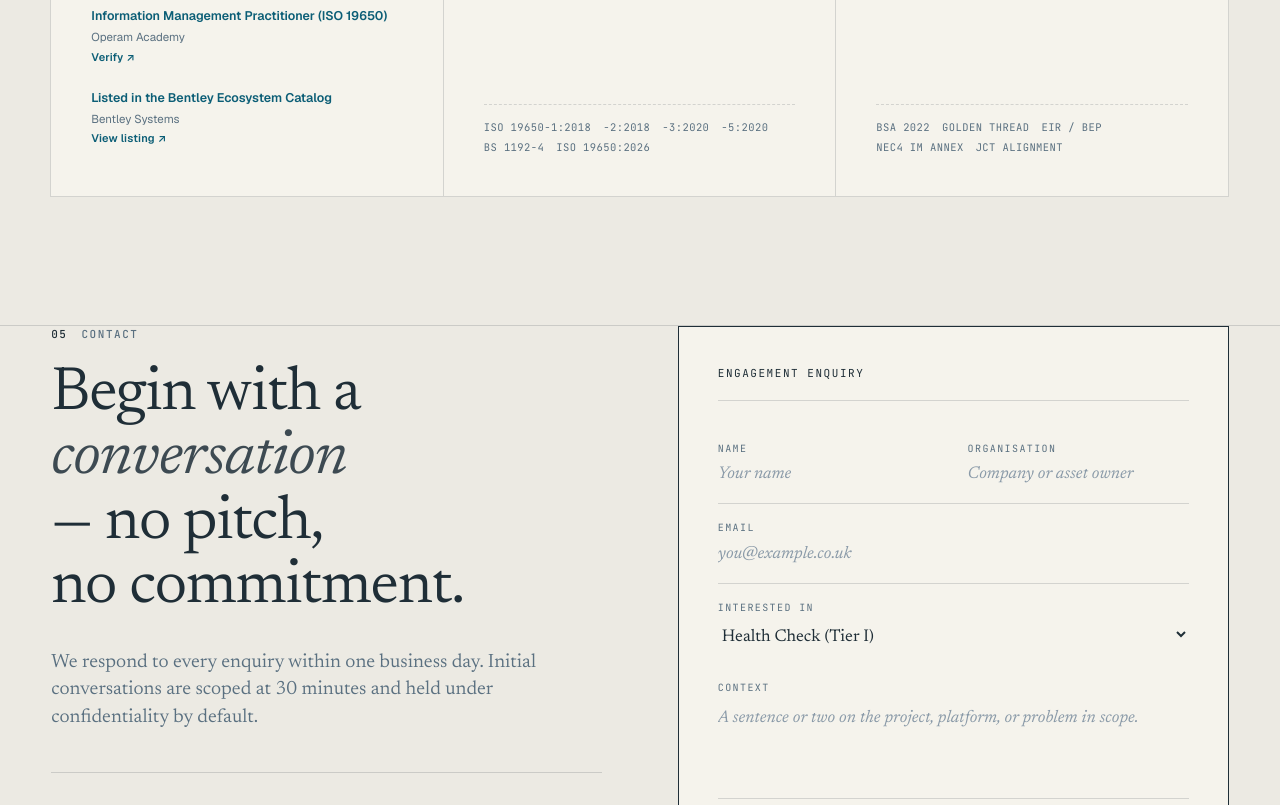
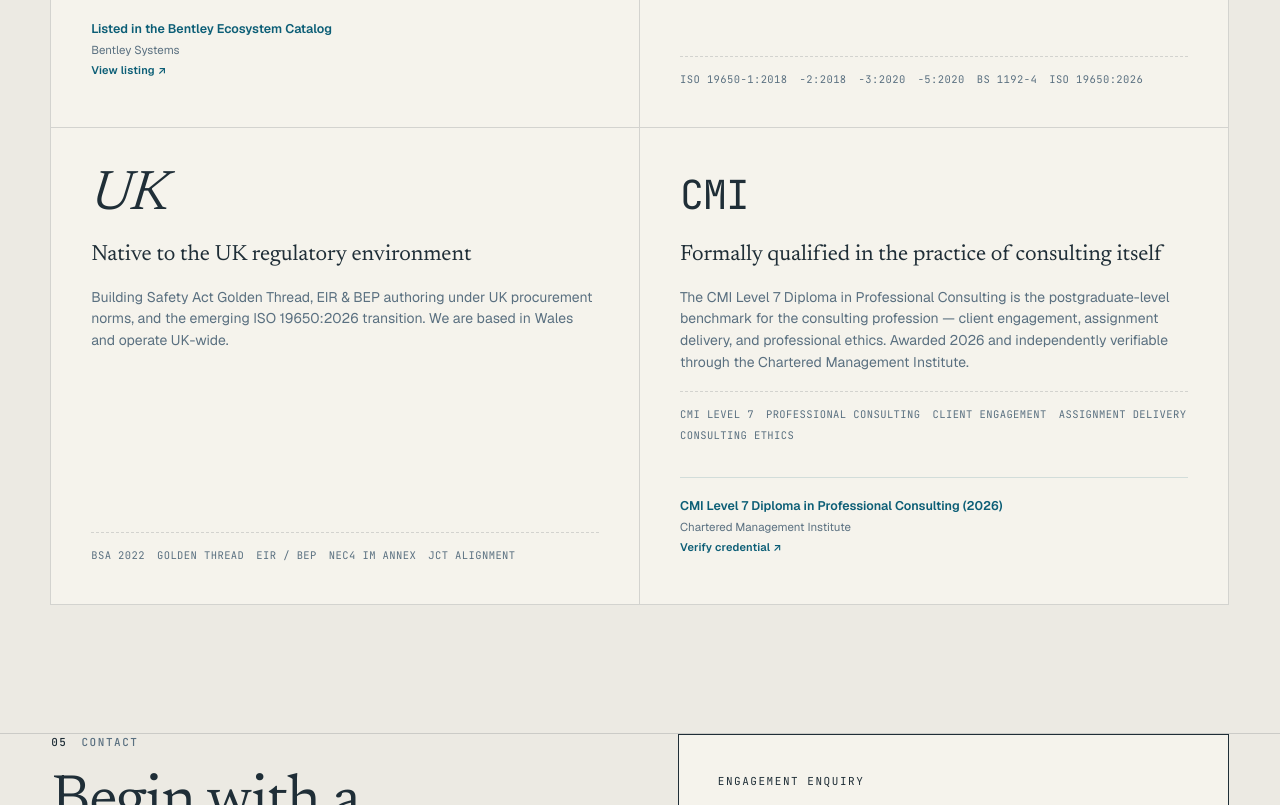
Before and after one commit to sylfaen-advisory/sylfaen-advisory-website, an Astro site: page / in a window 1280 px wide. Shown: the part 7462-8267 px from the top of the page. Built offline with nearby package versions, Linux system fonts and the light colour scheme; Astro itself is replaced by a stand-in of ours.

Commit message:
Add CMI Level 7 Diploma card to Credentials section
New 4th card in the Credentials grid for the CMI Level 7 Diploma in
Professional Consulting (awarded 2026), with a modest "Verify credential"
link to CMI's public validation page in the existing badge-list style.
Grid moves from 3 columns to a 2x2 layout to balance the fourth card.

Co-Authored-By: Claude Sonnet 5 <noreply@anthropic.com>

```diff
--- a/public/styles.css
+++ b/public/styles.css
@@ -1804,7 +1804,7 @@ button {
 
 .credentials {
   display: grid;
-  grid-template-columns: repeat(3, 1fr);
+  grid-template-columns: repeat(2, 1fr);
   gap: 0;
 }
 
--- a/src/components/Credentials.astro
+++ b/src/components/Credentials.astro
@@ -68,6 +68,28 @@
           <li>BSA 2022</li><li>Golden Thread</li><li>EIR / BEP</li><li>NEC4 IM annex</li><li>JCT alignment</li>
         </ul>
       </div>
+
+      <div class="cred">
+        <div class="cred-glyph"><span style="font-family: var(--mono); font-style: normal; font-size: 40px;">CMI</span></div>
+        <div class="cred-title">Formally qualified in the practice of consulting itself</div>
+        <p class="cred-body">
+          The CMI Level&nbsp;7 Diploma in Professional Consulting is the
+          postgraduate-level benchmark for the consulting profession &mdash;
+          client engagement, assignment delivery, and professional ethics.
+          Awarded 2026 and independently verifiable through the Chartered
+          Management Institute.
+        </p>
+        <ul class="cred-list">
+          <li>CMI Level 7</li><li>Professional Consulting</li><li>Client engagement</li><li>Assignment delivery</li><li>Consulting ethics</li>
+        </ul>
+        <ul class="badge-list">
+          <li><a href="https://partnerconnect.cmi.org.uk/public/validate?Surname=Biscoe&amp;CertificationDate=2026-8-25&amp;Ref=CMIMZ5Rhzvty1" target="_blank" rel="noopener">
+            <span class="badge-name">CMI Level 7 Diploma in Professional Consulting (2026)</span>
+            <span class="badge-issuer">Chartered Management Institute</span>
+            <span class="badge-verify">Verify credential &#8599;</span>
+          </a></li>
+        </ul>
+      </div>
     </div>
   </div>
 </section>
```
